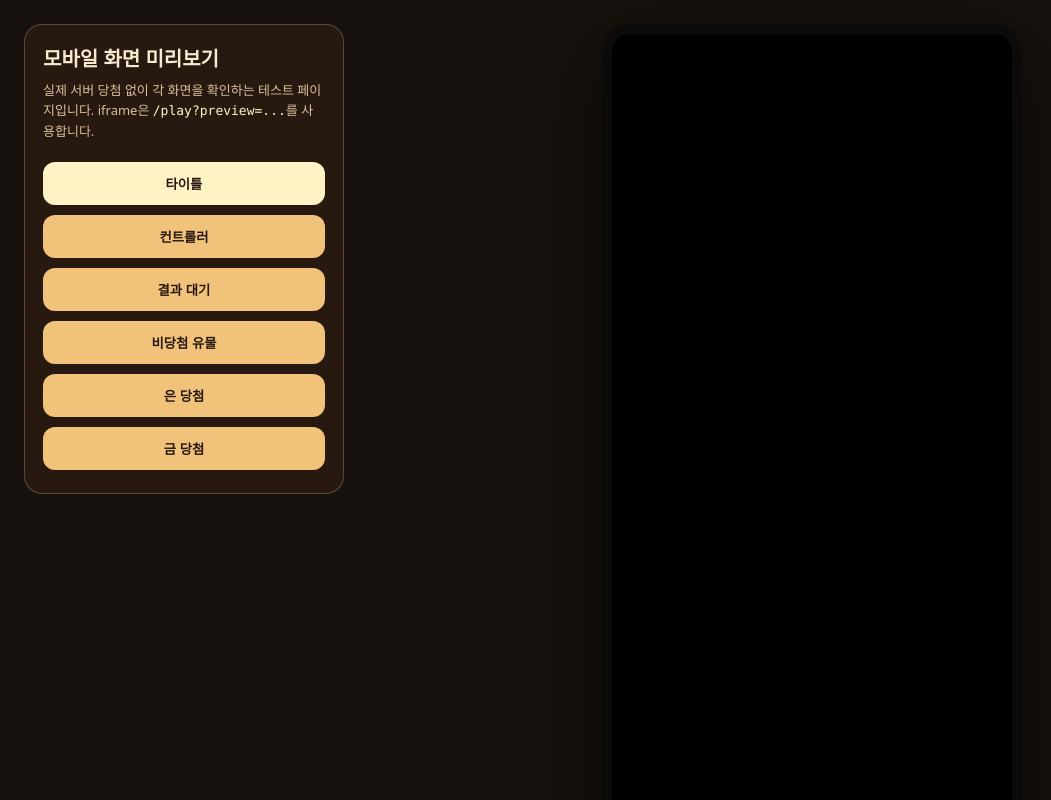
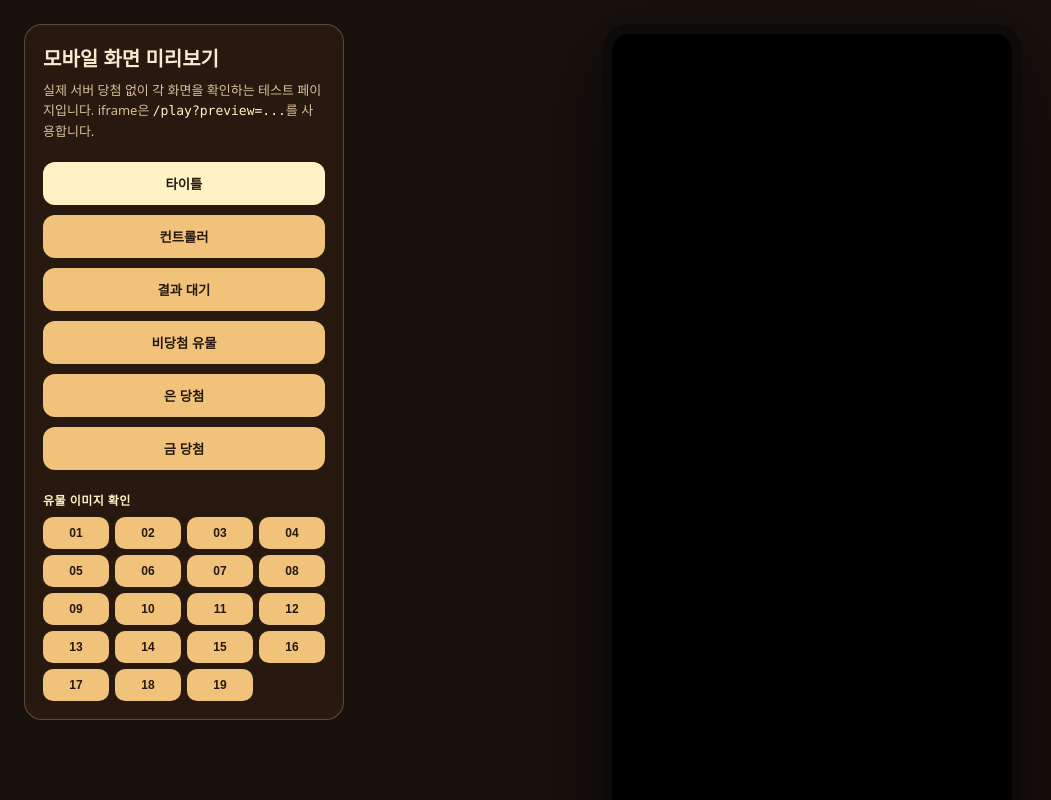
Before and after one commit to JadeCherryplum/gacha-relay-server, a website: page public/play-test.html in a window 1280 px wide. Both pictures are taken after a click on the button "타이틀". Shown: the top 800 px of the page, without its empty margins (0-1051 px from the left). Drawn offline with Linux system fonts and the light colour scheme.

Commit message:
Update relic assets and preview page

```diff
--- a/public/play-test.html
+++ b/public/play-test.html
@@ -13,6 +13,9 @@
     button{width:100%;margin:5px 0;padding:12px 14px;border:0;border-radius:12px;background:#f1c27a;color:#26180f;font-weight:800;cursor:pointer}
     button:hover{filter:brightness(1.08)}
     button.active{background:#fff2c5}
+    .group-title{margin:16px 0 8px;font-size:12px;font-weight:800;color:#fff2c5;letter-spacing:.04em}
+    .relic-grid{display:grid;grid-template-columns:repeat(4,1fr);gap:6px}
+    .relic-grid button{margin:0;padding:9px 0;border-radius:10px;font-size:12px}
     .stage{display:flex;align-items:flex-start;justify-content:center;min-width:0}
     .phone{width:min(420px,100%);aspect-ratio:970/2158;border:10px solid #0d0b09;border-radius:28px;overflow:hidden;background:#000;box-shadow:0 24px 80px rgba(0,0,0,.55)}
     iframe{display:block;width:100%;height:100%;border:0;background:#000}
@@ -30,18 +33,35 @@
     <button data-preview="artifact">비당첨 유물</button>
     <button data-preview="silver">은 당첨</button>
     <button data-preview="gold">금 당첨</button>
+    <div class="group-title">유물 이미지 확인</div>
+    <div id="relicButtons" class="relic-grid"></div>
   </aside>
   <main class="stage">
     <div class="phone"><iframe id="previewFrame" src="/play?preview=start" title="mobile preview"></iframe></div>
   </main>
   <script>
     const frame=document.querySelector('#previewFrame');
+    const setActive=(button)=>{
+      document.querySelectorAll('button[data-preview],button[data-artifact-index]').forEach(x=>x.classList.toggle('active',x===button));
+    };
     document.querySelectorAll('button[data-preview]').forEach(button=>{
       button.addEventListener('click',()=>{
-        document.querySelectorAll('button[data-preview]').forEach(x=>x.classList.toggle('active',x===button));
+        setActive(button);
         frame.src=`/play?preview=${encodeURIComponent(button.dataset.preview)}`;
       });
     });
+    const relicButtons=document.querySelector('#relicButtons');
+    for(let i=0;i<19;i+=1){
+      const button=document.createElement('button');
+      button.type='button';
+      button.dataset.artifactIndex=String(i);
+      button.textContent=String(i+1).padStart(2,'0');
+      button.addEventListener('click',()=>{
+        setActive(button);
+        frame.src=`/play?preview=artifact&artifactIndex=${i}`;
+      });
+      relicButtons.appendChild(button);
+    }
   </script>
 </body>
 </html>
--- a/test-server.js
+++ b/test-server.js
@@ -146,7 +146,8 @@ async function run() {
   const page = await fetch(`${BASE}/play`);
   assert(page.ok && (await page.text()).includes('결과 확인 중'), 'mobile page failed');
   const previewPage = await fetch(`${BASE}/play-test`);
-  assert(previewPage.ok && (await previewPage.text()).includes('/play?preview=start'), 'mobile preview page failed');
+  const previewHtml = await previewPage.text();
+  assert(previewPage.ok && previewHtml.includes('/play?preview=start') && previewHtml.includes('relicButtons'), 'mobile preview page failed');
   const previewMode = await fetch(`${BASE}/play?preview=gold`);
   assert(previewMode.ok && (await previewMode.text()).includes('const preview'), 'mobile preview mode failed');
   const timerFont = await fetch(`${BASE}/gui/Font/GapyeongHanseokbongB.otf`);
```
Also changed, not shown: public/play.html (+2 -2 lines), public/gui/relic/08.png, public/gui/relic/09.png, public/gui/relic/10.png, public/gui/relic/11.png, public/gui/relic/12.png, public/gui/relic/13.png, public/gui/relic/16.png, 3 other files.
